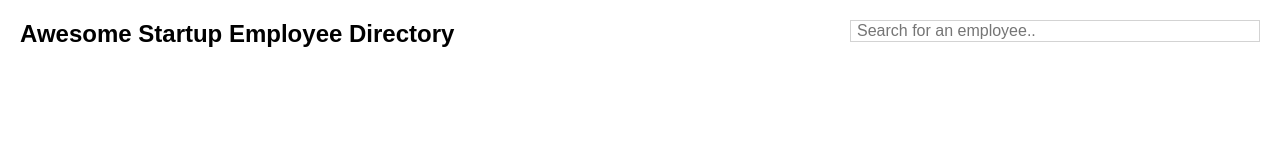
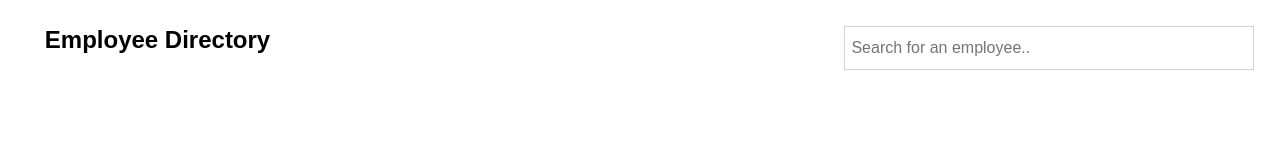
Before and after one commit to nicholasmelliott/employee-directory, a plain HTML site: page index.html in a window 1280 px wide. Drawn offline with Linux system fonts and the light colour scheme; no server answers.

Commit message:
Update cell styling and page header

```diff
--- a/css/style.css
+++ b/css/style.css
@@ -1,13 +1,15 @@
 h2 {
     display: inline-block;
-    margin: 20px;
+    margin: 2%;
+    margin-left: 3.5%;
 }
 
 .searchInput {
-    display: inline-block;
-    float:right;
+    display: block;
+    float: right;
     width: 400px;
-    margin: 20px;
+    height:40px;
+    margin: 2%;
     padding-left: 6px;
     border: 1px solid lightgrey;
 }
@@ -31,7 +33,7 @@ h2 {
     height: 500px;
     background-color: white;
     border: 2px solid lightgrey;
-    border-radius: 3%;
+    border-radius: 5px;
 }
 
 .xBtnOverlay {
@@ -134,7 +136,7 @@ h2 {
 
 .cell {
     display: inline-block;
-    width: 30%;
+    width: 22%;
     height: 90%;
     margin-left: 2%;
     margin-top: 2%;
@@ -142,7 +144,7 @@ h2 {
     height: 150px;
     background-color: white;
     border: 2px solid lightgrey;
-    border-radius: 3%;
+    border-radius: 5px;
 }
 
 .cell:hover {
--- a/index.html
+++ b/index.html
@@ -10,7 +10,7 @@
 
 </head>
 <body>
-    <h2>Awesome Startup Employee Directory</h2>
+    <h2>Employee Directory</h2>
     <input class="searchInput" id="searchInput" type="text" placeholder="Search for an employee..">
     <div class="overlay">
         <div class="xBtnOverlay" id="xBtnOverlay">X</div>
```
